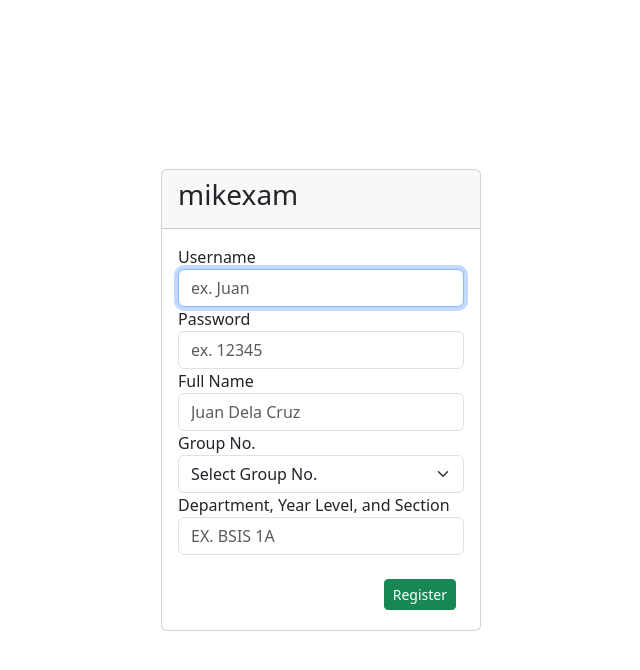
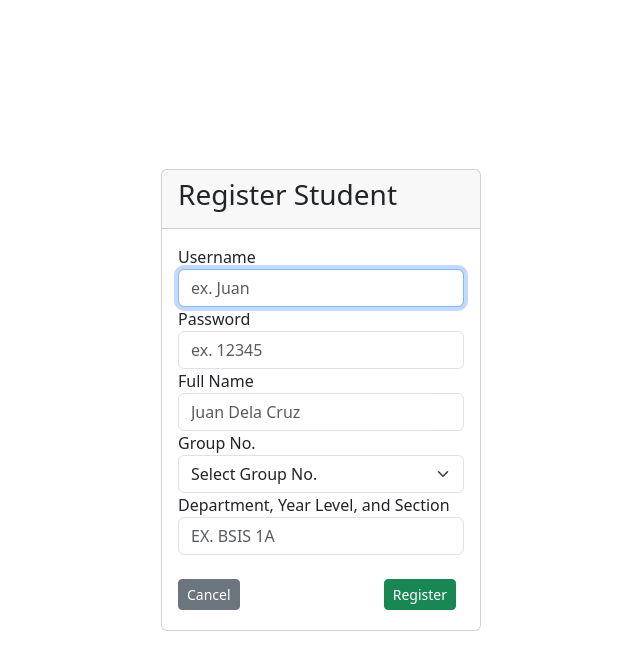
Before and after one commit to m1ch93l/report-rater, a PHP site: page /signup.php in a window 1280 px wide. Shown: the top 670 px of the page, without its empty margins (319-959 px from the left). Run offline with PHP 8.4, Linux system fonts and the light colour scheme; data comes from the database, SQL or seed files in the repository; some libraries are stand-ins or nearby versions.

Commit message:
fix signup

```diff
--- a/index.php
+++ b/index.php
@@ -45,7 +45,8 @@ if (isset($_SESSION['participant'])) {
                                     Login
                                 </button>
                                 <hr>
-                                <a href="signup" class="float-end btn btn-success btn-sm mb-1 me-2">Register</a>
+                                <a hx-get="signup" hx-swap="outerHTML" hx-target="body" hx-trigger="click"
+                                    hx-push-url="true" class="float-end btn btn-success btn-sm mb-1 me-2">Register</a>
                             </div>
                         </form>
                     </div>
--- a/signup.php
+++ b/signup.php
@@ -18,7 +18,7 @@ if (isset($_SESSION['participant'])) {
             <div class="col-md-12">
                 <div class="card" style="width: 20rem;">
                     <div class="card-header">
-                        <h3 class="card-title">mikexam</h3>
+                        <h3 class="card-title">Register Student</h3>
                     </div>
                     <div class="card-body">
 
@@ -38,7 +38,7 @@ if (isset($_SESSION['participant'])) {
                                     <option value="" disabled selected>Select Group No.</option>
                                     <?php
                                     include 'includes/database.php';
-                                    $sql = "SELECT DISTINCT group_no FROM groups ORDER BY group_no";
+                                    $sql  = "SELECT DISTINCT group_no FROM groups ORDER BY group_no";
                                     $stmt = $conn->prepare($sql);
                                     $stmt->execute();
                                     while ($row = $stmt->fetch(PDO::FETCH_ASSOC)) {
@@ -47,8 +47,11 @@ if (isset($_SESSION['participant'])) {
                                     ?>
                                 </select>
                                 <label for="year_level_section">Department, Year Level, and Section</label>
-                                <input placeholder="ex. BSIS 1A" type="text" class="form-control text-uppercase" id="year_level_section" name="year_level_section" required>
+                                <input placeholder="ex. BSIS 1A" type="text" class="form-control text-uppercase"
+                                    id="year_level_section" name="year_level_section" required>
                                 <br>
+                                <a hx-get="/report-rater" hx-swap="outerHTML" hx-target="body" hx-trigger="click"
+                                    hx-push-url="true" class="btn btn-secondary btn-sm mb-1 me-2">Cancel</a>
                                 <button type="submit" class="float-end btn btn-success btn-sm mb-1 me-2"
                                     name="register">
                                     Register
```
